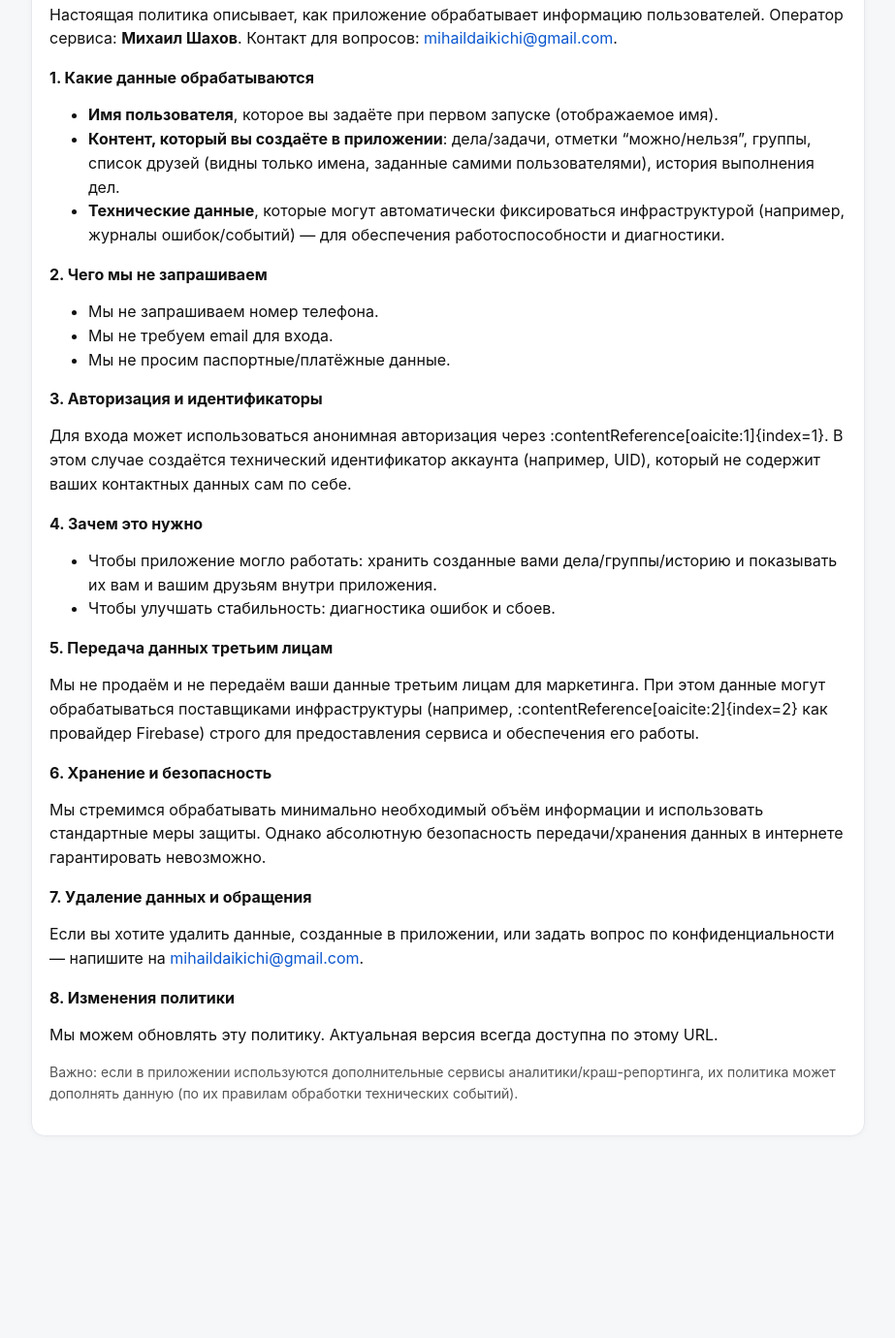
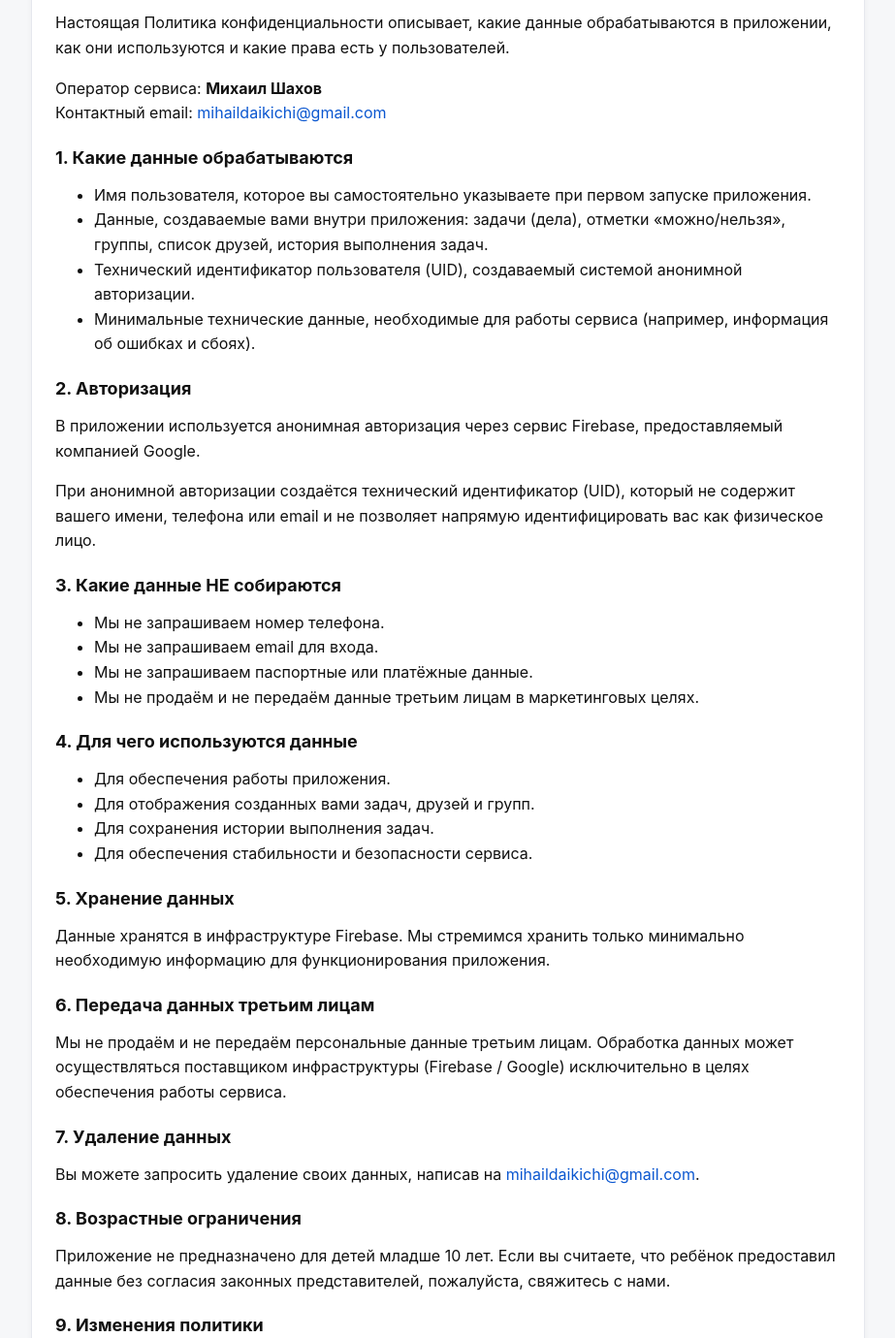
Before and after one commit to gagarina4/mojno, a plain HTML site: page privacy/index.html in a window 1280 px wide. Shown: the part 129-1509 px from the top of the page at 97% size, without its empty margins (178-1101 px from the left). Before the commit the page ends 1333 px from the top, so only its background shows below. Drawn offline with Linux system fonts and the light colour scheme.

Commit message:
Update index.html

```diff
--- a/privacy/index.html
+++ b/privacy/index.html
@@ -7,81 +7,107 @@
   <style>
     body { font-family: -apple-system,BlinkMacSystemFont,Segoe UI,Roboto,Arial,sans-serif; margin: 0; background:#f6f7f9; color:#111; }
     .wrap { max-width: 860px; margin: 0 auto; padding: 32px 16px; }
-    .card { background:#fff; border:1px solid #e6e8ee; border-radius: 14px; padding: 18px 18px; box-shadow: 0 1px 6px rgba(0,0,0,.04); }
-    h1 { margin: 0 0 10px; font-size: 24px; }
-    h2 { margin: 18px 0 8px; font-size: 16px; }
-    p, li { line-height: 1.55; }
+    .card { background:#fff; border:1px solid #e6e8ee; border-radius: 14px; padding: 24px; box-shadow: 0 1px 6px rgba(0,0,0,.04); }
+    h1 { margin: 0 0 10px; font-size: 26px; }
+    h2 { margin: 22px 0 8px; font-size: 18px; }
+    p, li { line-height: 1.6; }
     .muted { color:#555; font-size: 14px; }
     a { color:#0b57d0; text-decoration: none; }
     a:hover { text-decoration: underline; }
-    code { background:#f1f3f6; padding: 2px 6px; border-radius: 6px; }
   </style>
 </head>
 <body>
   <div class="wrap">
     <div class="card">
+
       <h1>Политика конфиденциальности</h1>
       <p class="muted">Дата обновления: <span id="d"></span></p>
 
       <p>
-        Настоящая политика описывает, как приложение обрабатывает информацию пользователей.
-        Оператор сервиса: <strong>Михаил Шахов</strong>.
-        Контакт для вопросов: <a href="mailto:mihaildaikichi@gmail.com">mihaildaikichi@gmail.com</a>.
+        Настоящая Политика конфиденциальности описывает, какие данные обрабатываются в приложении,
+        как они используются и какие права есть у пользователей.
+      </p>
+
+      <p>
+        Оператор сервиса: <strong>Михаил Шахов</strong><br>
+        Контактный email: <a href="mailto:mihaildaikichi@gmail.com">mihaildaikichi@gmail.com</a>
       </p>
 
       <h2>1. Какие данные обрабатываются</h2>
       <ul>
-        <li><strong>Имя пользователя</strong>, которое вы задаёте при первом запуске (отображаемое имя).</li>
-        <li><strong>Контент, который вы создаёте в приложении</strong>: дела/задачи, отметки “можно/нельзя”, группы, список друзей (видны только имена, заданные самими пользователями), история выполнения дел.</li>
-        <li><strong>Технические данные</strong>, которые могут автоматически фиксироваться инфраструктурой (например, журналы ошибок/событий) — для обеспечения работоспособности и диагностики.</li>
+        <li>Имя пользователя, которое вы самостоятельно указываете при первом запуске приложения.</li>
+        <li>Данные, создаваемые вами внутри приложения: задачи (дела), отметки «можно/нельзя», группы, список друзей, история выполнения задач.</li>
+        <li>Технический идентификатор пользователя (UID), создаваемый системой анонимной авторизации.</li>
+        <li>Минимальные технические данные, необходимые для работы сервиса (например, информация об ошибках и сбоях).</li>
       </ul>
 
-      <h2>2. Чего мы не запрашиваем</h2>
+      <h2>2. Авторизация</h2>
+      <p>
+        В приложении используется анонимная авторизация через сервис Firebase,
+        предоставляемый компанией Google.
+      </p>
+      <p>
+        При анонимной авторизации создаётся технический идентификатор (UID),
+        который не содержит вашего имени, телефона или email и не позволяет
+        напрямую идентифицировать вас как физическое лицо.
+      </p>
+
+      <h2>3. Какие данные НЕ собираются</h2>
       <ul>
         <li>Мы не запрашиваем номер телефона.</li>
-        <li>Мы не требуем email для входа.</li>
-        <li>Мы не просим паспортные/платёжные данные.</li>
+        <li>Мы не запрашиваем email для входа.</li>
+        <li>Мы не запрашиваем паспортные или платёжные данные.</li>
+        <li>Мы не продаём и не передаём данные третьим лицам в маркетинговых целях.</li>
       </ul>
 
-      <h2>3. Авторизация и идентификаторы</h2>
+      <h2>4. Для чего используются данные</h2>
+      <ul>
+        <li>Для обеспечения работы приложения.</li>
+        <li>Для отображения созданных вами задач, друзей и групп.</li>
+        <li>Для сохранения истории выполнения задач.</li>
+        <li>Для обеспечения стабильности и безопасности сервиса.</li>
+      </ul>
+
+      <h2>5. Хранение данных</h2>
       <p>
-        Для входа может использоваться анонимная авторизация через :contentReference[oaicite:1]{index=1}.
-        В этом случае создаётся технический идентификатор аккаунта (например, UID), который не содержит ваших контактных данных сам по себе.
+        Данные хранятся в инфраструктуре Firebase.
+        Мы стремимся хранить только минимально необходимую информацию
+        для функционирования приложения.
       </p>
 
-      <h2>4. Зачем это нужно</h2>
-      <ul>
-        <li>Чтобы приложение могло работать: хранить созданные вами дела/группы/историю и показывать их вам и вашим друзьям внутри приложения.</li>
-        <li>Чтобы улучшать стабильность: диагностика ошибок и сбоев.</li>
-      </ul>
-
-      <h2>5. Передача данных третьим лицам</h2>
+      <h2>6. Передача данных третьим лицам</h2>
       <p>
-        Мы не продаём и не передаём ваши данные третьим лицам для маркетинга.
-        При этом данные могут обрабатываться поставщиками инфраструктуры (например, :contentReference[oaicite:2]{index=2} как провайдер Firebase) строго для предоставления сервиса и обеспечения его работы.
+        Мы не продаём и не передаём персональные данные третьим лицам.
+        Обработка данных может осуществляться поставщиком инфраструктуры
+        (Firebase / Google) исключительно в целях обеспечения работы сервиса.
       </p>
 
-      <h2>6. Хранение и безопасность</h2>
+      <h2>7. Удаление данных</h2>
       <p>
-        Мы стремимся обрабатывать минимально необходимый объём информации и использовать стандартные меры защиты.
-        Однако абсолютную безопасность передачи/хранения данных в интернете гарантировать невозможно.
+        Вы можете запросить удаление своих данных, написав на
+        <a href="mailto:mihaildaikichi@gmail.com">mihaildaikichi@gmail.com</a>.
       </p>
 
-      <h2>7. Удаление данных и обращения</h2>
+      <h2>8. Возрастные ограничения</h2>
       <p>
-        Если вы хотите удалить данные, созданные в приложении, или задать вопрос по конфиденциальности —
-        напишите на <a href="mailto:mihaildaikichi@gmail.com">mihaildaikichi@gmail.com</a>.
+        Приложение не предназначено для детей младше 10 лет.
+        Если вы считаете, что ребёнок предоставил данные без согласия законных представителей,
+        пожалуйста, свяжитесь с нами.
       </p>
 
-      <h2>8. Изменения политики</h2>
+      <h2>9. Изменения политики</h2>
       <p>
-        Мы можем обновлять эту политику. Актуальная версия всегда доступна по этому URL.
+        Мы можем обновлять настоящую Политику конфиденциальности.
+        Актуальная версия всегда доступна по данной ссылке.
       </p>
 
-      <p class="muted">
-        Важно: если в приложении используются дополнительные сервисы аналитики/краш-репортинга,
-        их политика может дополнять данную (по их правилам обработки технических событий).
+      <h2>10. Контакты</h2>
+      <p>
+        По всем вопросам, связанным с обработкой данных,
+        вы можете обратиться по адресу:
+        <a href="mailto:mihaildaikichi@gmail.com">mihaildaikichi@gmail.com</a>.
       </p>
+
     </div>
   </div>
 
```
